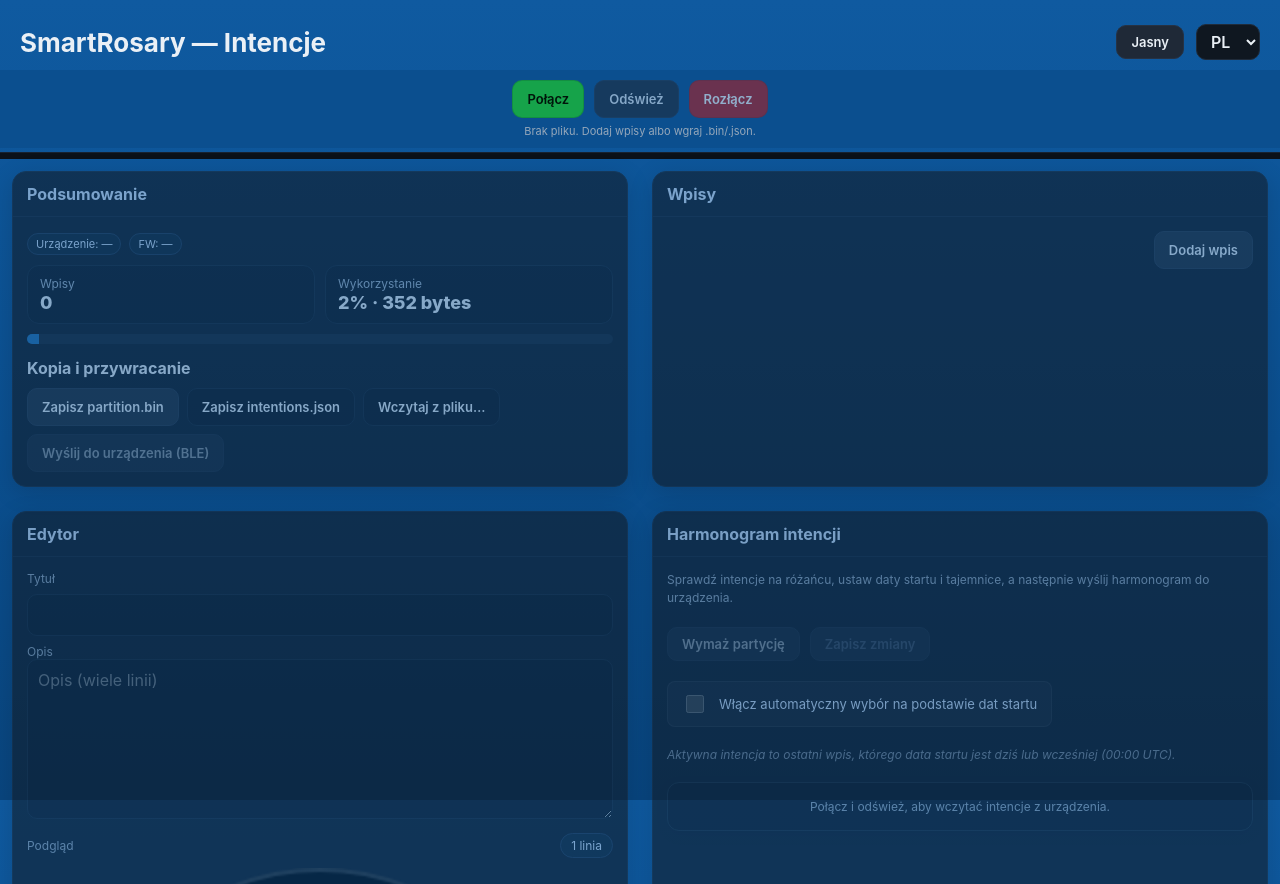
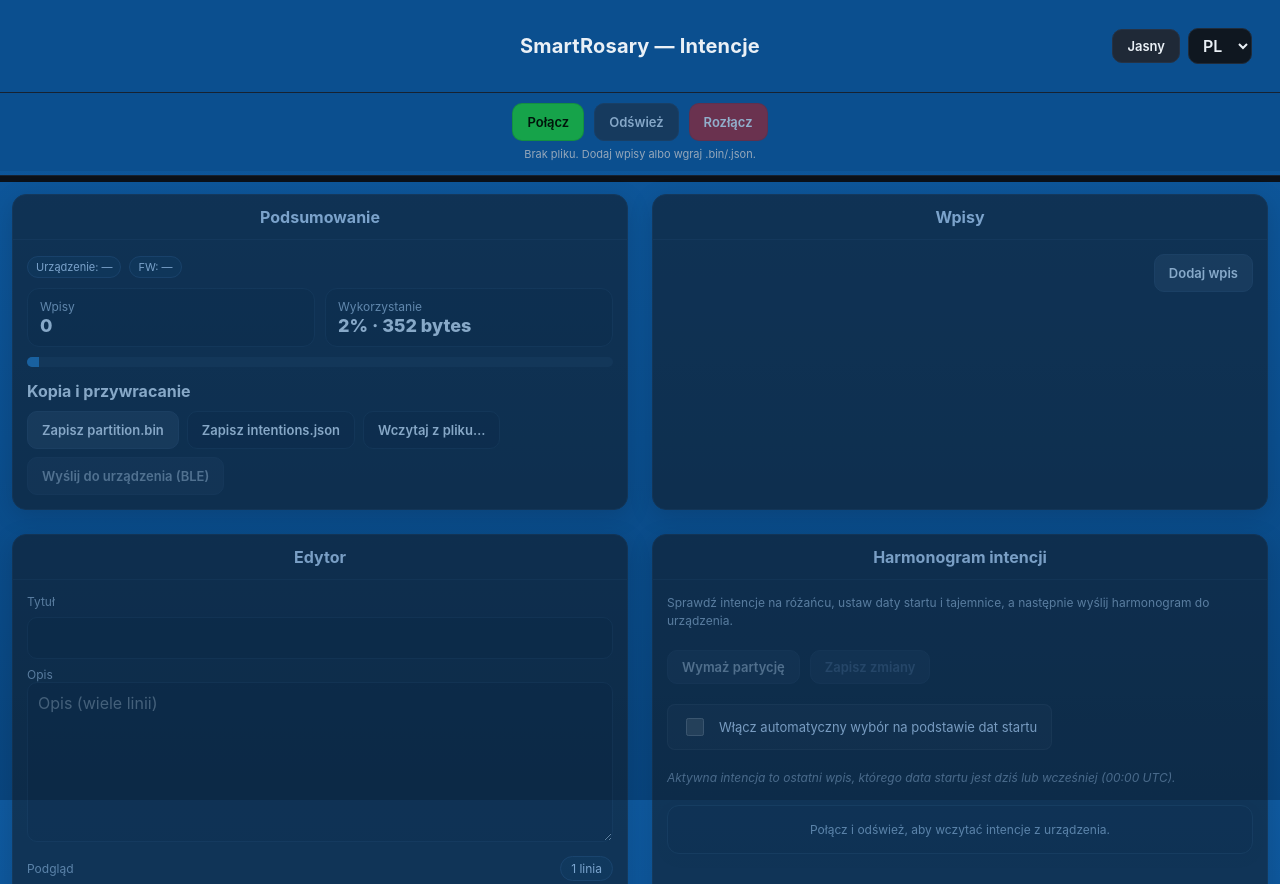
Before and after one commit to drlechk/smartrosary-intentions-editor, a plain HTML site: page index.html in a window 1280 px wide. Shown: the top 884 px of the page. Drawn offline with Linux system fonts and the light colour scheme.

Commit message:
style: exactly match dashboard header layout

```diff
--- a/index.html
+++ b/index.html
@@ -73,9 +73,10 @@
 		      body { font-family: Inter, ui-sans-serif, system-ui, -apple-system, "Segoe UI", Roboto, Ubuntu, "Helvetica Neue", Arial, sans-serif; margin: 0; background: var(--bg); background-repeat: no-repeat; background-attachment: fixed; color: var(--text); overflow-x: hidden; }
 
 	      /* Dashboard-like header */
-	      .header-with-lang { padding: 24px 20px 10px 20px; display: flex; justify-content: space-between; align-items: center; max-width: 1400px; margin: 0 auto; }
-	      .header-with-lang h1 { font-size: 26px; margin: 0; color: var(--text); font-weight: 700; }
-	      .header-controls { display: flex; gap: 12px; align-items: center; }
+	      header { padding: 18px 16px; text-align: center; border-bottom: 1px solid var(--border); background: var(--primary-bg); }
+	      .header-with-lang { position: relative; display: flex; justify-content: center; align-items: center; padding: 16px 12px; }
+	      .header-with-lang h1 { margin: 0; font-size: 20px; font-weight: 700; letter-spacing: .2px; text-align: center; color: var(--primary-text); }
+	      .header-controls { position: absolute; right: 12px; top: 50%; transform: translateY(-50%); display: flex; gap: 8px; align-items: center; flex-wrap: nowrap; }
 	      #language { background: #0f1720; border: 1px solid #1f2b3a; color: #eaf0f6; padding: 6px 10px; border-radius: 10px; font-weight: 600; width: auto; }
 	      [data-theme="light"] #language { background: #ffffff; border-color: #cbd5e1; color: #0f172a; }
 
@@ -892,7 +893,8 @@
 	    </style>
 	  </head>
 	  <body>
-	    <header class="header-with-lang">
+	    <header>
+	      <div class="header-with-lang">
 	        <h1 id="titleTxt">SmartRosary — Intencje</h1>
 	        <div class="header-controls">
 	          <button id="themeToggle" type="button" aria-pressed="false" title="Zmień motyw">Jasny</button>
@@ -901,6 +903,7 @@
 	            <option value="en">EN</option>
 	            <option value="de">DE</option>
 	          </select>
+	        </div>
 	      </div>
 	    </header>
 
```
Lines whose indentation alone changed are shown as unchanged.
